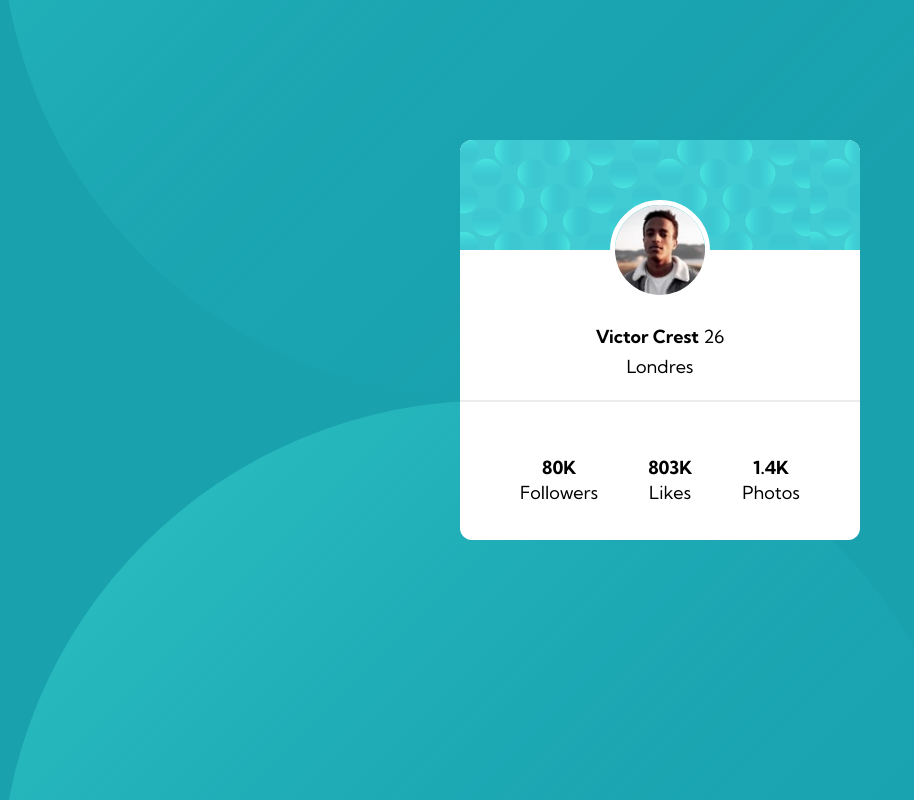
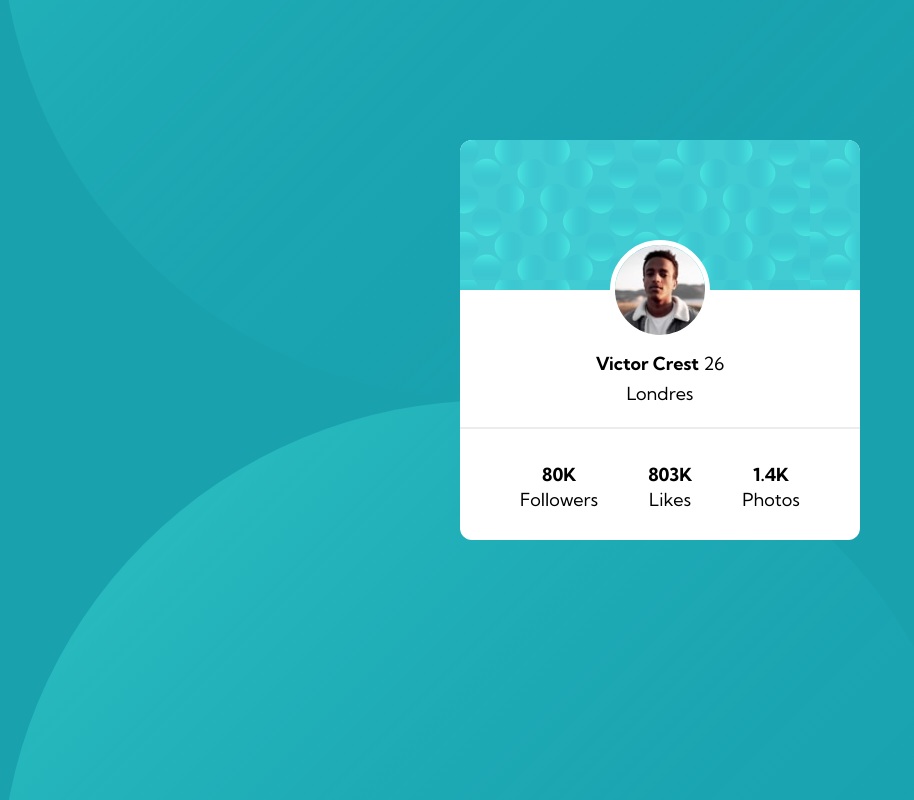
Before and after one commit to neootavio/cartao-de-perfil, a plain HTML site: page index.html in a window 1280 px wide. Shown: the whole page, without its empty margins (0-914 px from the left). Drawn offline with Linux system fonts and the light colour scheme.

Commit message:
alinhamento

```diff
--- a/style.css
+++ b/style.css
@@ -29,7 +29,7 @@ body {
 
 #foto {
     position: fixed;
-    transform: translate(150%, 60%);
+    transform: translate(150%, 100%);
     border: 5px solid white;
     border-radius: 50%;
     width: 100px;
@@ -41,7 +41,7 @@ body {
 #topo{
     background-image: url(images/bg-pattern-card.svg);
     border-radius: 12px 12px 0 0;
-    height: 110px;
+    height: 150px;
     width: 400px;
 }
 
```
